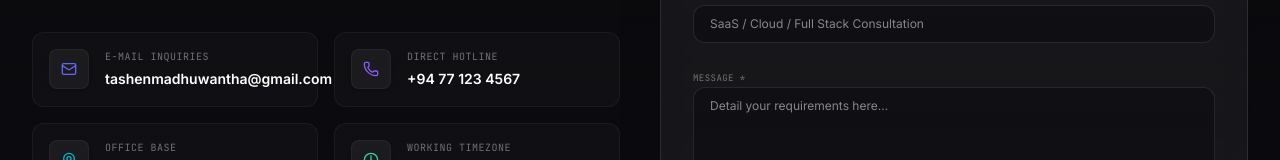
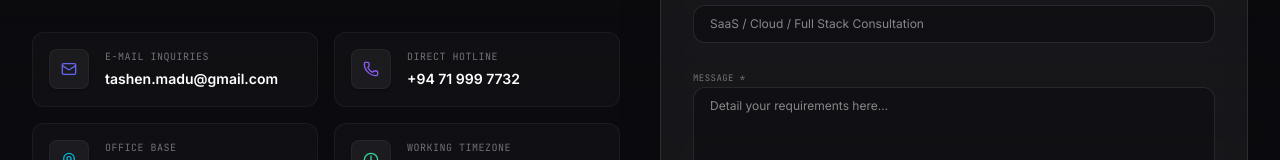
Before and after one commit to Shenmadu/tashen-madhuwantha, a Next.js app: page / in a window 1280 px wide. Shown: the part 7310-7470 px from the top of the page. Built offline with nearby package versions, Linux system fonts and the light colour scheme.

Commit message:
feat: modify contact section

```diff
--- a/src/components/ContactSection.tsx
+++ b/src/components/ContactSection.tsx
@@ -44,8 +44,8 @@ export default function ContactSection() {
   };
 
   const contactInfos = [
-    { id: 'mail', label: 'E-mail Inquiries', val: 'tashenmadhuwantha@gmail.com', icon: <Mail className="w-4 h-4 text-[#6366F1]" /> },
-    { id: 'phone', label: 'Direct Hotline', val: '+94 77 123 4567', icon: <Phone className="w-4 h-4 text-[#8B5CF6]" /> },
+    { id: 'mail', label: 'E-mail Inquiries', val: 'tashen.madu@gmail.com', icon: <Mail className="w-4 h-4 text-[#6366F1]" /> },
+    { id: 'phone', label: 'Direct Hotline', val: '+94 71 999 7732', icon: <Phone className="w-4 h-4 text-[#8B5CF6]" /> },
     { id: 'loc', label: 'Office Base', val: 'Colombo, Sri Lanka', icon: <MapPin className="w-4 h-4 text-[#06B6D4]" /> },
     { id: 'tz', label: 'Working Timezone', val: 'UTC +05:30 (Col)', icon: <Clock className="w-4 h-4 text-[#34D399]" /> }
   ];
```
